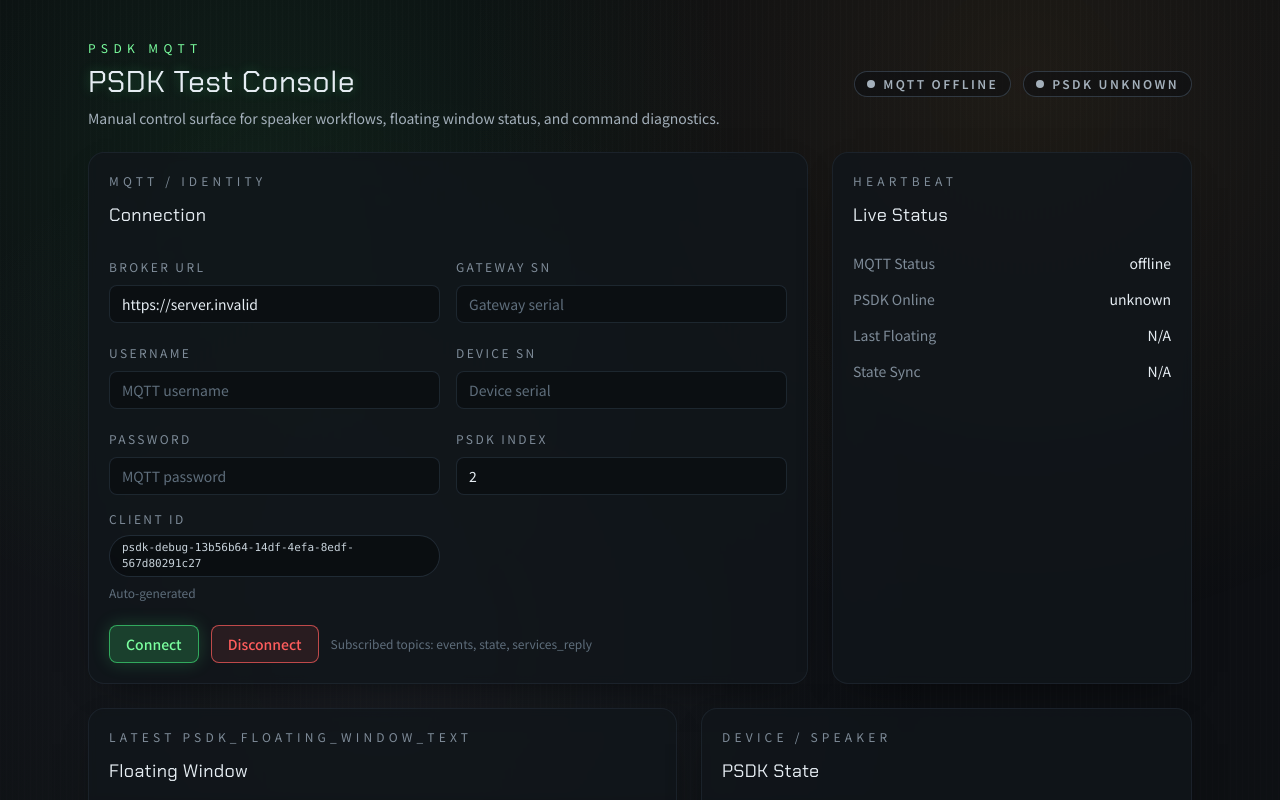
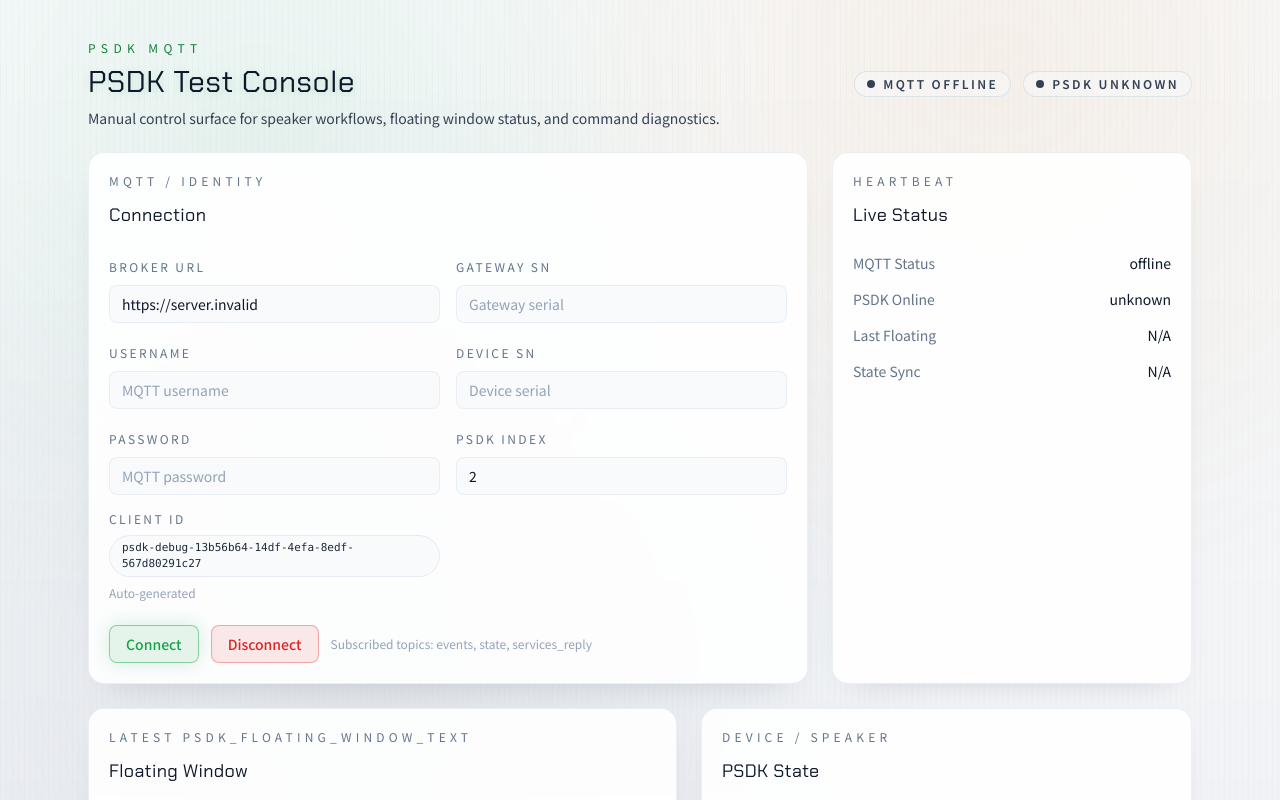
Before and after one commit to GARCHENG/cloudapi-psdk-debug, a React (Vite) app: page / in a window 1280 px wide. Shown: the top 800 px of the page. Built offline with nearby package versions, Linux system fonts and the light colour scheme; no server answers.

Commit message:
style: update color scheme and improve UI aesthetics in CSS and Tailwind config

```diff
--- a/src/index.css
+++ b/src/index.css
@@ -6,7 +6,7 @@
 
 @layer base {
   :root {
-    color-scheme: dark;
+    color-scheme: light;
     --font-display: 'Chakra Petch', system-ui, sans-serif;
     --font-body: 'Noto Sans SC', system-ui, sans-serif;
   }
@@ -15,8 +15,8 @@
     margin: 0;
     min-height: 100vh;
     font-family: var(--font-body);
-    background-color: #0b0d10;
-    color: #e6edf3;
+    background-color: #f8fafc;
+    color: #0f172a;
   }
 
   body::before {
@@ -24,9 +24,9 @@
     position: fixed;
     inset: 0;
     background-image:
-      radial-gradient(circle at 20% 20%, rgba(68, 240, 127, 0.08), transparent 40%),
-      radial-gradient(circle at 80% 10%, rgba(255, 185, 94, 0.08), transparent 45%),
-      radial-gradient(circle at 30% 80%, rgba(127, 140, 153, 0.1), transparent 50%);
+      radial-gradient(circle at 20% 18%, rgba(22, 163, 74, 0.07), transparent 42%),
+      radial-gradient(circle at 78% 8%, rgba(217, 119, 6, 0.08), transparent 46%),
+      radial-gradient(circle at 28% 82%, rgba(148, 163, 184, 0.18), transparent 52%);
     pointer-events: none;
     z-index: -2;
   }
@@ -36,18 +36,17 @@
     position: fixed;
     inset: 0;
     background-image:
-      linear-gradient(transparent 0%, rgba(12, 15, 20, 0.4) 100%),
+      linear-gradient(transparent 0%, rgba(15, 23, 42, 0.08) 100%),
       repeating-linear-gradient(
         90deg,
-        rgba(255, 255, 255, 0.03) 0,
-        rgba(255, 255, 255, 0.03) 1px,
+        rgba(148, 163, 184, 0.09) 0,
+        rgba(148, 163, 184, 0.09) 1px,
         transparent 1px,
         transparent 6px
       );
     pointer-events: none;
     z-index: -1;
-    mix-blend-mode: screen;
-    opacity: 0.35;
+    opacity: 0.4;
   }
 
   #root {
@@ -65,7 +64,7 @@
 
 @layer components {
   .panel {
-    @apply rounded-2xl border border-steel-700/40 bg-coal-800/80 p-5 shadow-panel backdrop-blur-sm;
+    @apply rounded-2xl border border-steel-700/70 bg-coal-800/90 p-5 shadow-panel backdrop-blur-sm;
   }
 
   .panel-title {
@@ -81,23 +80,23 @@
   }
 
   .input {
-    @apply w-full rounded-lg border border-steel-700/60 bg-coal-900/70 px-3 py-2 text-sm text-steel-100 placeholder:text-steel-500 focus:border-signal-500/70 focus:outline-none focus:ring-2 focus:ring-signal-500/30;
+    @apply w-full rounded-lg border border-steel-700/70 bg-coal-900/90 px-3 py-2 text-sm text-steel-100 placeholder:text-steel-500 focus:border-signal-500/70 focus:outline-none focus:ring-2 focus:ring-signal-500/25;
   }
 
   .textarea {
-    @apply w-full rounded-lg border border-steel-700/60 bg-coal-900/70 px-3 py-2 text-sm text-steel-100 placeholder:text-steel-500 focus:border-signal-500/70 focus:outline-none focus:ring-2 focus:ring-signal-500/30;
+    @apply w-full rounded-lg border border-steel-700/70 bg-coal-900/90 px-3 py-2 text-sm text-steel-100 placeholder:text-steel-500 focus:border-signal-500/70 focus:outline-none focus:ring-2 focus:ring-signal-500/25;
   }
 
   .btn {
-    @apply inline-flex items-center justify-center gap-2 rounded-lg border border-steel-700/60 bg-coal-700/60 px-4 py-2 text-sm font-medium text-steel-100 transition hover:border-signal-500/60 hover:text-white;
+    @apply inline-flex items-center justify-center gap-2 rounded-lg border border-steel-700/70 bg-coal-700/90 px-4 py-2 text-sm font-medium text-steel-200 transition hover:border-signal-500/50 hover:bg-coal-900/95 hover:text-steel-100;
   }
 
   .btn-primary {
-    @apply border-signal-500/60 bg-signal-500/20 text-signal-400 shadow-glow hover:bg-signal-500/30;
+    @apply border-signal-500/45 bg-signal-500/10 text-signal-500 shadow-glow hover:bg-signal-500/20;
   }
 
   .btn-danger {
-    @apply border-warn-500/70 bg-warn-500/10 text-warn-500 hover:bg-warn-500/20;
+    @apply border-warn-500/35 bg-warn-500/10 text-warn-500 hover:bg-warn-500/15;
   }
 
   .badge {
@@ -105,12 +104,12 @@
   }
 
   .chip {
-    @apply inline-flex items-center rounded-full border border-steel-700/70 bg-coal-900/80 px-3 py-1 text-xs text-steel-300;
+    @apply inline-flex items-center rounded-full border border-steel-700/80 bg-coal-900/85 px-3 py-1 text-xs text-steel-300;
   }
 }
 
 @layer utilities {
   .text-glow {
-    text-shadow: 0 0 12px rgba(68, 240, 127, 0.3);
+    text-shadow: 0 2px 10px rgba(22, 163, 74, 0.18);
   }
 }
--- a/tailwind.config.cjs
+++ b/tailwind.config.cjs
@@ -5,36 +5,36 @@ module.exports = {
     extend: {
       colors: {
         coal: {
-          900: '#0b0d10',
-          800: '#11161b',
-          700: '#161d24',
-          600: '#1e2630'
+          900: '#f8fafc',
+          800: '#ffffff',
+          700: '#f1f5f9',
+          600: '#e2e8f0'
         },
         steel: {
-          100: '#e6edf3',
-          200: '#c7d2da',
-          300: '#a4b0bb',
-          400: '#7f8c99',
-          500: '#5f6e7c',
-          600: '#455463',
-          700: '#2b3845'
+          100: '#0f172a',
+          200: '#1e293b',
+          300: '#334155',
+          400: '#64748b',
+          500: '#94a3b8',
+          600: '#cbd5e1',
+          700: '#e2e8f0'
         },
         signal: {
-          400: '#7bff9f',
-          500: '#44f07f',
-          600: '#1fbf60'
+          400: '#15803d',
+          500: '#16a34a',
+          600: '#22c55e'
         },
         amber: {
-          400: '#ffb95e',
-          500: '#f39c3d'
+          400: '#b45309',
+          500: '#d97706'
         },
         warn: {
-          500: '#ff5d5d'
+          500: '#dc2626'
         }
       },
       boxShadow: {
-        panel: '0 12px 40px -24px rgba(0, 0, 0, 0.8)',
-        glow: '0 0 18px rgba(68, 240, 127, 0.2)'
+        panel: '0 14px 32px -22px rgba(15, 23, 42, 0.22)',
+        glow: '0 0 20px rgba(22, 163, 74, 0.18)'
       }
     }
   },
```
